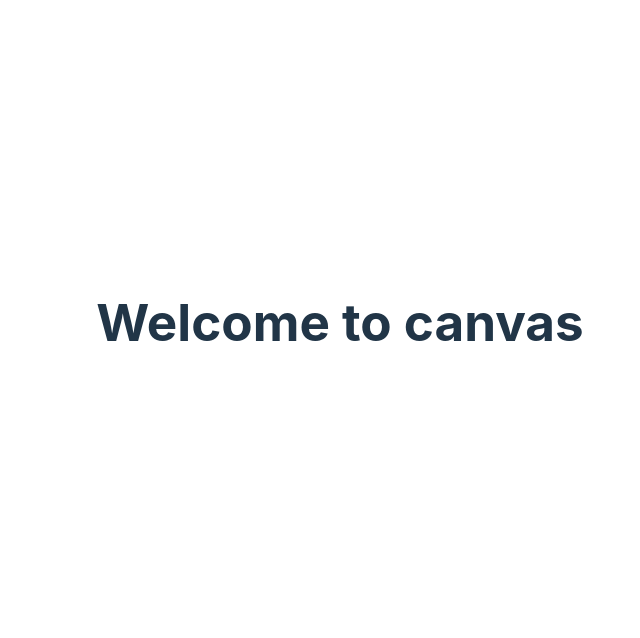
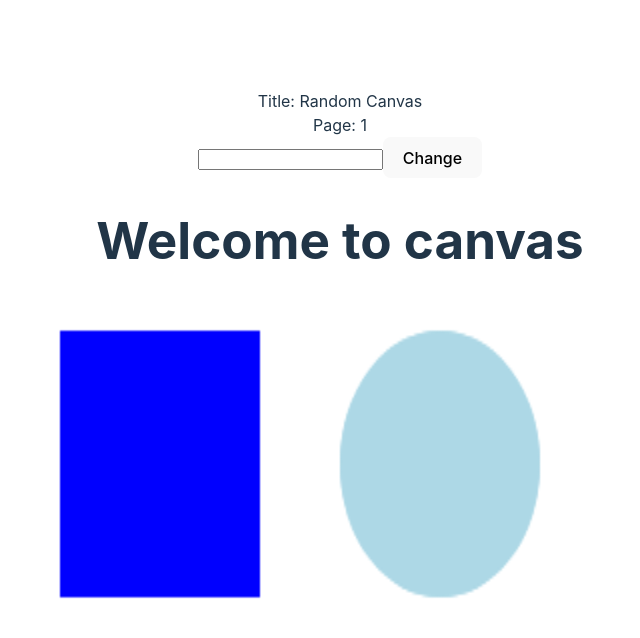
Before and after one commit to WhiteShadow100/portfolio, a React (Vite) app: page /#/canvas in a window 1280 px wide. Shown: the top 638 px of the page, without its empty margins (300-940 px from the left). Built offline with nearby package versions, Linux system fonts and the light colour scheme.

Commit message:
working on canvas

```diff
--- a/src/App.jsx
+++ b/src/App.jsx
@@ -5,12 +5,13 @@
 import { Link } from 'react-router-dom'
 import AppRouter from './AppRouter'
 
+import './style/canvas.css';
+
 function App() {
 
 
   return (
     <>
-      {/* <Link to={"/Canvas"}>Canvas</Link> */}
       <AppRouter />
     </>
   )
--- a/src/component/canvas/CanvasTest.jsx
+++ b/src/component/canvas/CanvasTest.jsx
@@ -1,9 +1,47 @@
+import { useEffect, useRef, useState } from "react";
+import RandomCanvas from "./helper/RandomCanvas";
+import StarCanvas from "./helper/StarCanvas";
+
 function CanvasTest(){
+
+    const page_input_ref = useRef("1");
+
+    const [page, setPage] = useState("1");
+
+    // hold the page number and its respective element
+    const page_dictionary = {
+        "1": {
+            title: "Random Canvas",
+            element: <RandomCanvas />
+        },
+        "2": {
+            title: "Star Canvas",
+            element: <StarCanvas />
+        }
+    }
+
+    // changes the current page number
+    function handlePageChange(){
+        let page_number = page_input_ref.current.value;
+
+        setPage(page_number)
+    }
 
     return(
         <>
+            <div>
+                Title: {page_dictionary[page].title}
+                <br />
+                Page: {page}
+                <br />
+                <input
+                    type="text"
+                    ref={page_input_ref}
+                />
+                <button onClick={handlePageChange}>Change</button>
+            </div>
             <h1>Welcome to canvas</h1>
-            <canvas></canvas>
+            {page_dictionary[page].element}
         </>
     )
 }
--- /dev/null
+++ b/src/component/canvas/helper/RandomCanvas.jsx
@@ -0,0 +1,47 @@
+import { useEffect, useRef } from "react";
+
+function RandomCanvas(){
+
+    // getting the canvas element
+    const canvas = useRef();
+
+    useEffect(() => {
+        if(canvas.current){
+            // canvas.width = window.innerWidth;
+            // canvas.height = window.innerHeighth;
+
+            let ctx = canvas.current.getContext('2d');
+
+            // drawing rectangle
+            ctx.fillStyle = "blue";
+            ctx.fillRect(10, 10, 100, 100);
+            // ctx.fillStyle = "green";
+            // ctx.fillRect(120, 10, 100, 100);
+
+            // drawing lines
+            ctx.strokeStyle = "white"
+            ctx.beginPath();
+            ctx.moveTo(10, 120);
+            ctx.lineTo(20, 120);
+            ctx.lineTo(20, 130);
+            ctx.lineTo(30, 130);
+            ctx.lineTo(30, 120);
+            // ctx.lineTo(120,s 140)
+            ctx.stroke();
+
+
+            // drawing circle
+            ctx.beginPath();
+            ctx.fillStyle = "lightblue";
+            ctx.arc(200, 60, 50, 0, Math.PI * 2, false)
+            ctx.fill();
+
+        }
+    }, [])
+
+    return (
+        <canvas ref={canvas}></canvas>
+    )
+}
+
+export default RandomCanvas;
--- /dev/null
+++ b/src/component/canvas/helper/StarCanvas.jsx
@@ -0,0 +1,21 @@
+import { useEffect, useRef } from "react";
+
+function StarCanvas(){
+
+    // getting the canvas element
+    const canvas = useRef();
+
+    useEffect(() => {
+        if(canvas.current){
+
+
+        }
+    }, [])
+
+    return (
+        <canvas ref={canvas}></canvas>
+    )
+}
+
+
+export default StarCanvas;
--- /dev/null
+++ b/src/style/canvas.css
@@ -0,0 +1,5 @@
+canvas{
+    border: 1px solid white;
+    width: 600px;
+    height: 400px;
+}
```
Also changed, not shown: 5 other files (tests, documents, lock files or other folders).
